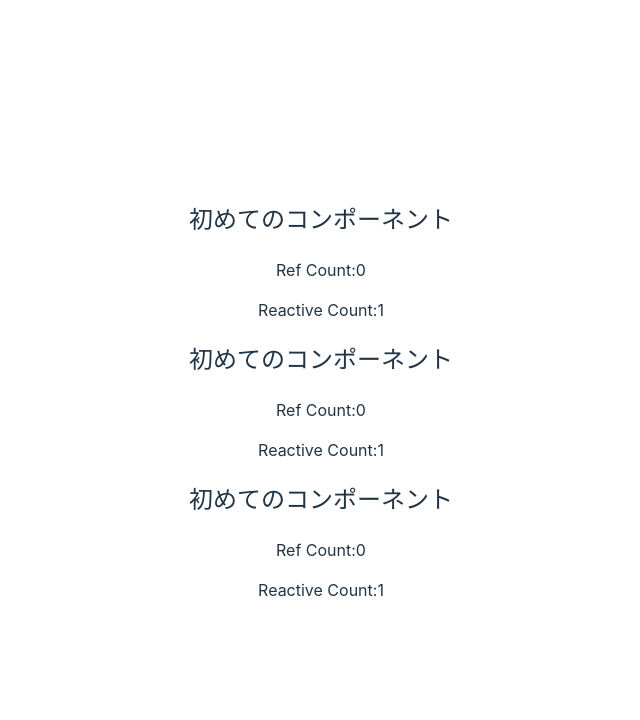
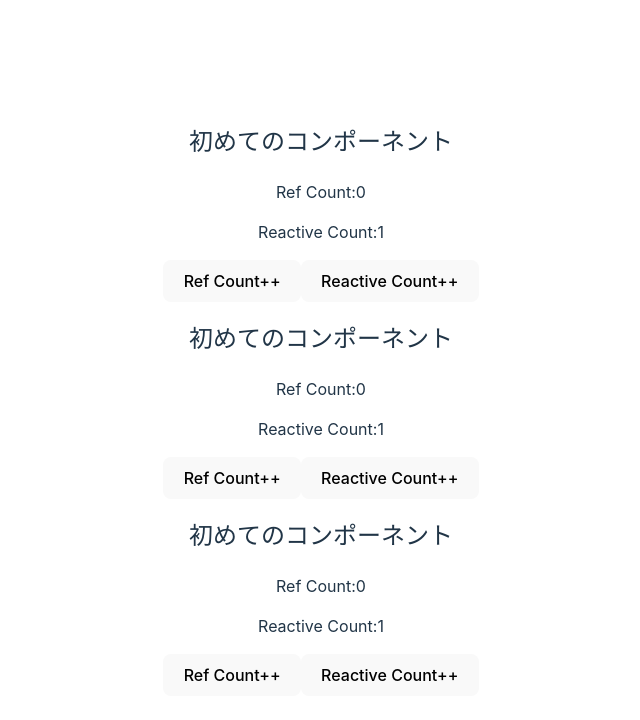
Before and after one commit to yusuke-miura7/vue-learning2, a Vue app in the folder second-vue-app/: page / in a window 1280 px wide. Shown: the top 720 px of the page, without its empty margins (319-959 px from the left). Built offline with nearby package versions, Linux system fonts and the light colour scheme.

Commit message:
ref,reactive関数を利用したボタンの追加

```diff
--- a/second-vue-app/src/components/Hello.vue
+++ b/second-vue-app/src/components/Hello.vue
@@ -4,6 +4,14 @@ const count = ref(0);
 const state = reactive({
     count: 1,
 });
+
+const addRefCount = () =>{
+    count.value++;
+}
+
+const addReactiveCount = () =>{
+    state.count++;
+}
 </script>
 
 <template>
@@ -11,6 +19,8 @@ const state = reactive({
     <h2>初めてのコンポーネント</h2>
     <p>Ref Count:{{ count }}</p>
     <p>Reactive Count:{{ state.count }}</p>
+    <button @click="addRefCount">Ref Count++</button>
+    <button @click="addReactiveCount">Reactive Count++</button>
 
     </div>
 </template>
```
